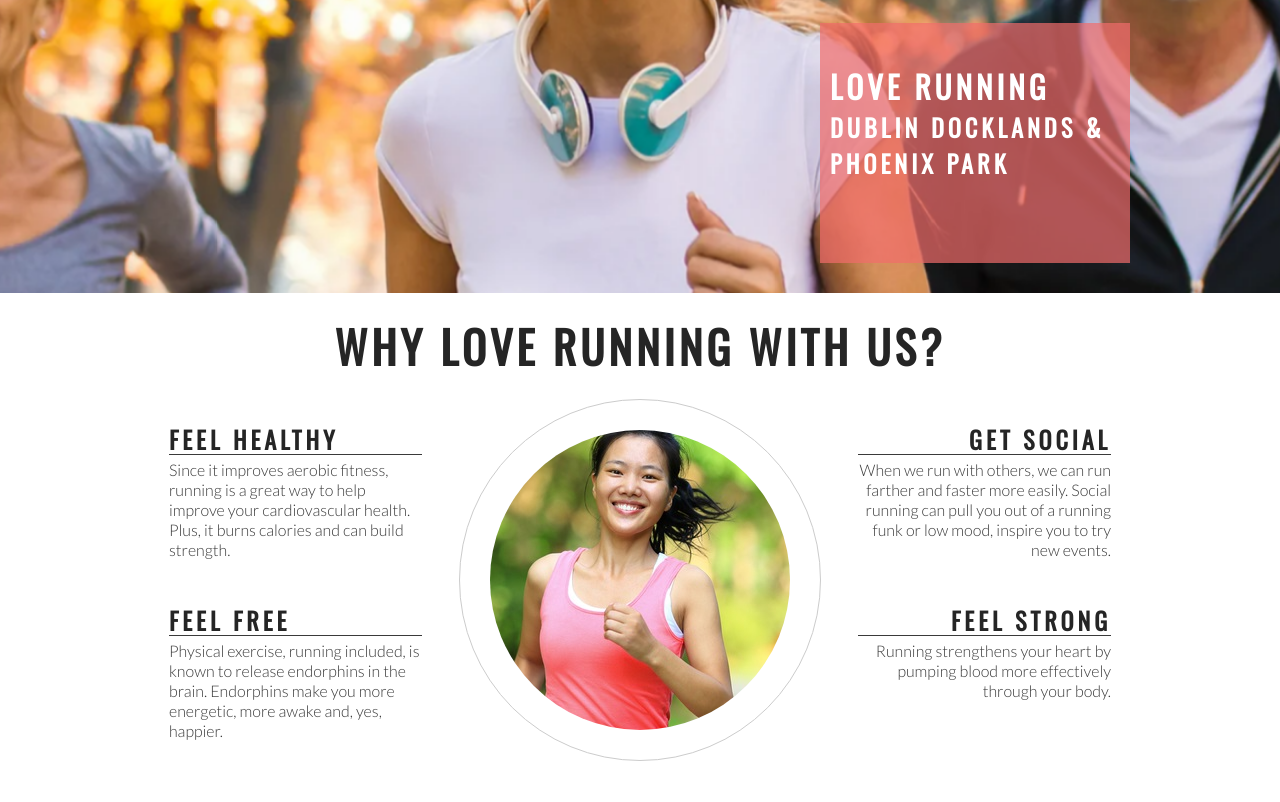
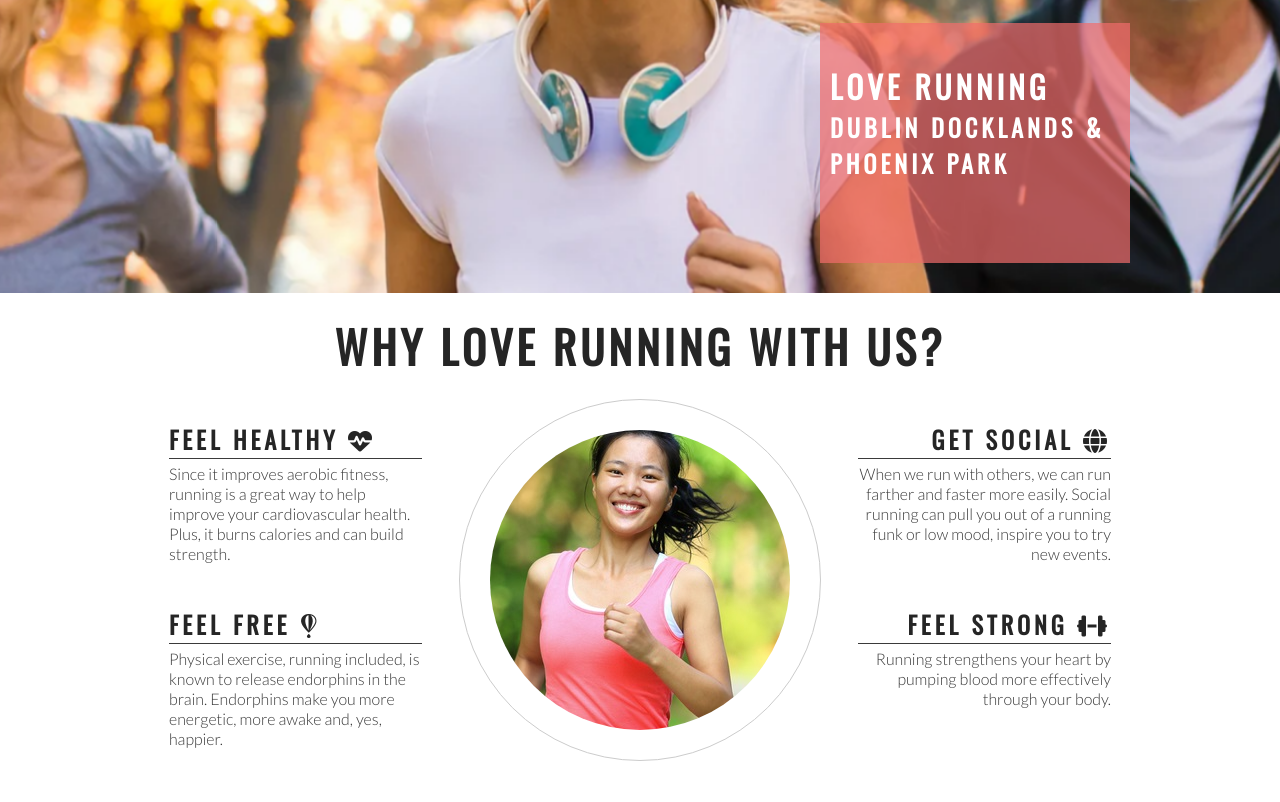
Before and after one commit to yamesjamess/love-running-walkthrough, a plain HTML site: page index.html in a window 1280 px wide. Shown: the part 382-1184 px from the top of the page. Drawn offline with nearby package versions, Linux system fonts and the light colour scheme.

Commit message:
Add Font Awesome icon to club ethos section

```diff
--- a/index.html
+++ b/index.html
@@ -41,13 +41,13 @@
         <h2 id="welcome">Why Love Running With Us?</h2>
         <div id="left-about">
             <div class="left-about-heading">
-                <h2>Feel Healthy</h2>
+                <h2>Feel Healthy <i class="fa-solid fa-heart-pulse"></i></h2>
                 <hr>
                 <p>Since it improves aerobic fitness, running is a great way to help improve your cardiovascular health.
                     Plus, it burns calories and can build strength.</p>
             </div>
             <div class="left-about-heading">
-                <h2>Feel Free</h2>
+                <h2>Feel Free <i class="fa-brands fa-fly"></i></h2>
                 <hr>
                 <p>Physical exercise, running included, is known to release endorphins in the brain. Endorphins make you
                     more energetic, more awake and, yes, happier.</p>
@@ -55,13 +55,13 @@
         </div>
         <div id="right-about">
             <div class="right-about-heading">
-                <h2>Get Social</h2>
+                <h2>Get Social <i class="fa-solid fa-globe"></i></h2>
                 <hr>
                 <p>When we run with others, we can run farther and faster more easily. Social running can pull you out
                     of a running funk or low mood, inspire you to try new events.</p>
             </div>
             <div class="right-about-heading">
-                <h2>Feel Strong</h2>
+                <h2>Feel Strong <i class="fa-solid fa-dumbbell"></i></h2>
                 <hr>
                 <p>Running strengthens your heart by pumping blood more effectively through your body.</p>
             </div>
@@ -80,6 +80,9 @@
     <footer>
         social media links here
     </footer>
+
+    <!-- font awesome script-->
+    <script src="https://kit.fontawesome.com/2c7a82bc8a.js" crossorigin="anonymous"></script>
 </body>
 
 </html>
```
